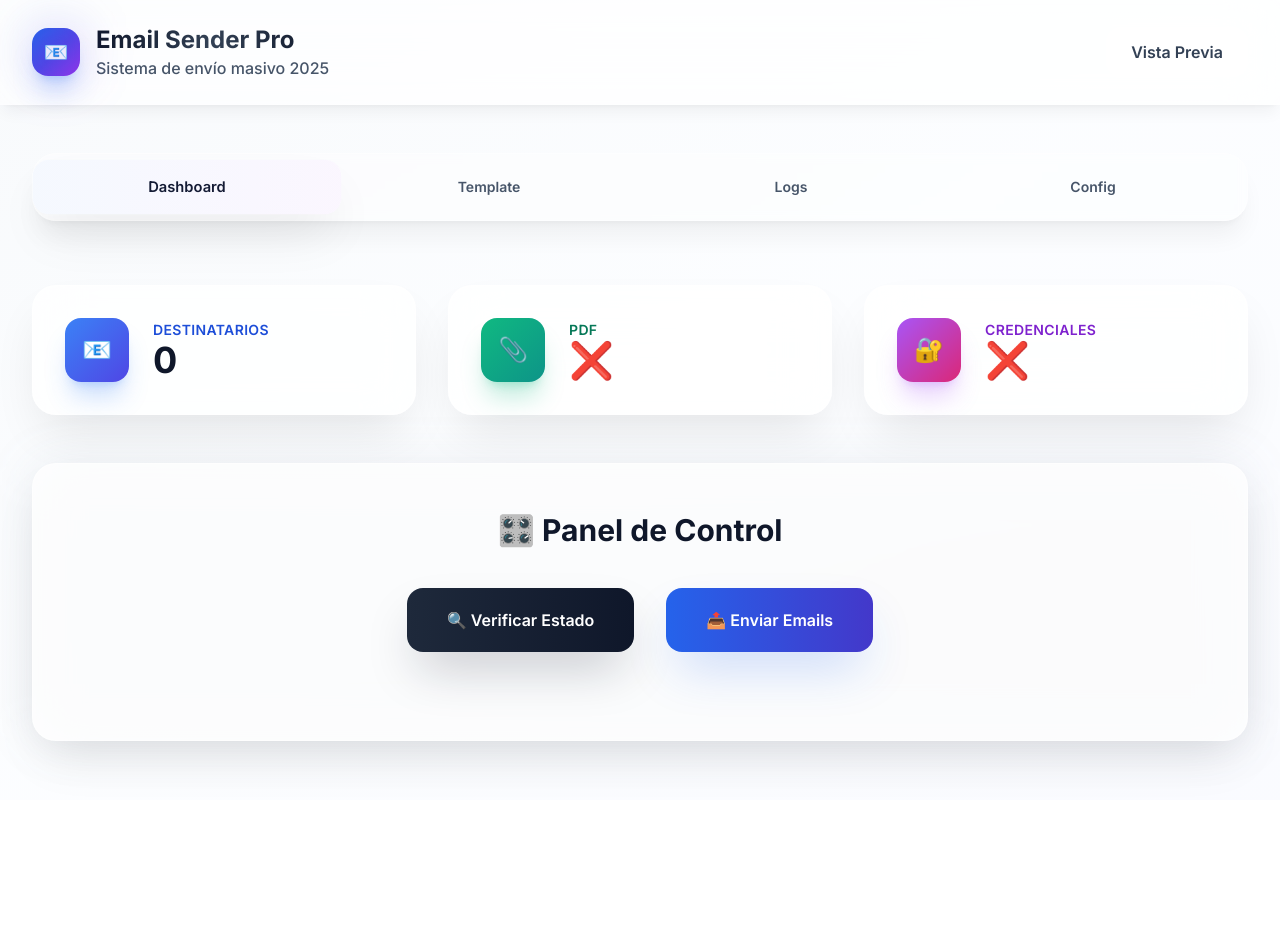
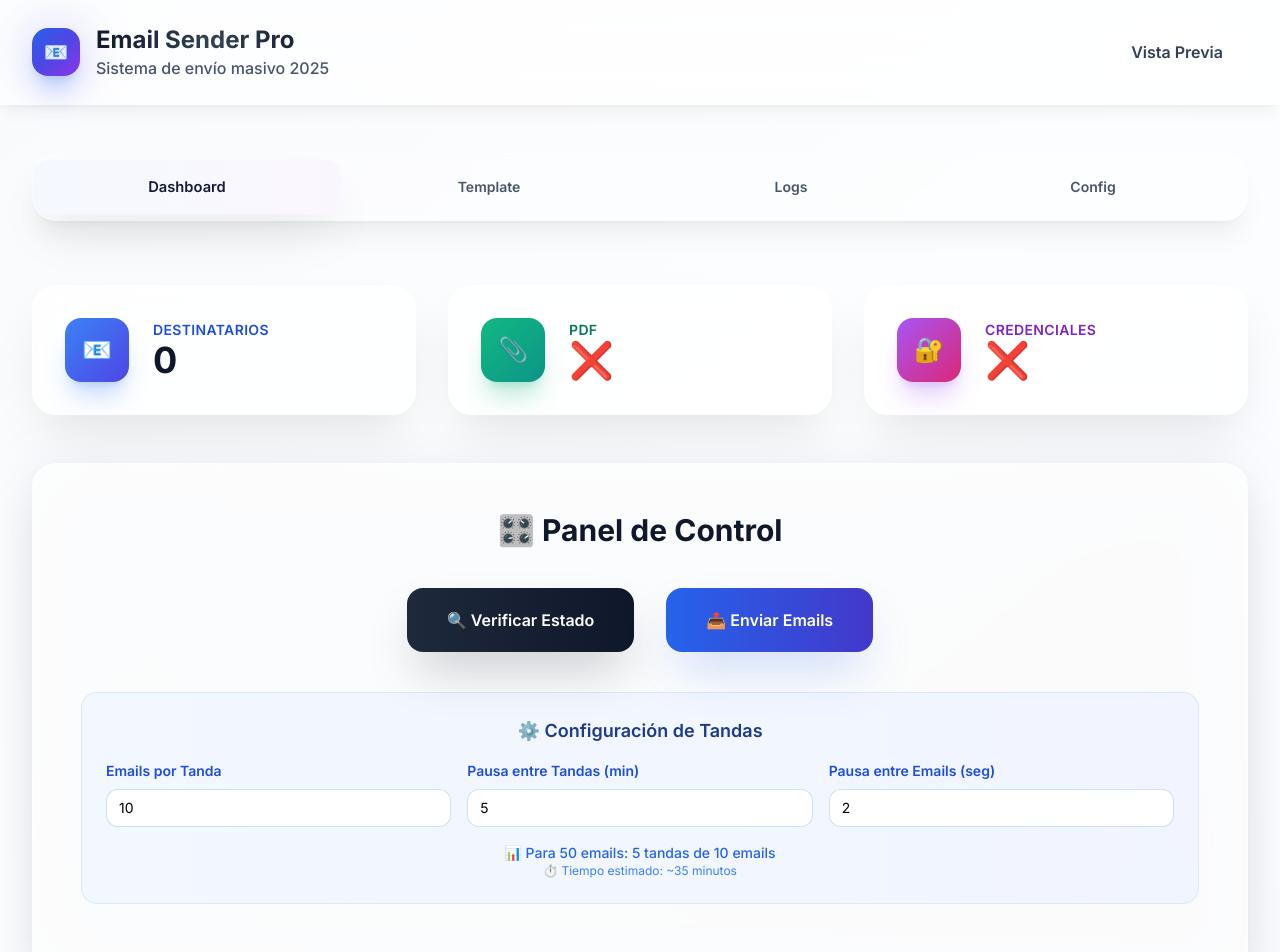
Before and after one commit to tucsdigital/envio_emails, a Next.js app: page / in a window 1280 px wide. Shown: the top 952 px of the page. Before the commit the page ends 800 px from the top, so only its background shows below. Built offline with nearby package versions, Linux system fonts and the light colour scheme.

Commit message:
soluciones

```diff
--- a/app/api/send-emails/route.ts
+++ b/app/api/send-emails/route.ts
@@ -26,10 +26,10 @@ const createTransporter = () => {
       user: process.env.GMAIL_USER,
       pass: process.env.GMAIL_PASSWORD,
     },
-    // Configuraciones adicionales para mejor estabilidad
-    connectionTimeout: 60000, // 60 segundos
-    greetingTimeout: 30000,   // 30 segundos
-    socketTimeout: 60000,     // 60 segundos
+    // Configuraciones más agresivas para evitar timeouts
+    connectionTimeout: 15000, // 15 segundos
+    greetingTimeout: 10000,   // 10 segundos
+    socketTimeout: 15000,     // 15 segundos
   });
 };
 
@@ -222,7 +222,7 @@ const enviarEmail = async (
 };
 
 // Función principal para enviar emails a todos los destinatarios
-const enviarEmailsMasivos = async (template?: any): Promise<EmailResult[]> => {
+const enviarEmailsMasivos = async (template?: any, tandaConfig?: any): Promise<EmailResult[]> => {
   const resultados: EmailResult[] = [];
 
   try {
@@ -268,12 +268,30 @@ const enviarEmailsMasivos = async (template?: any): Promise<EmailResult[]> => {
       throw new Error(`Error de conexión SMTP: ${verifyError instanceof Error ? verifyError.message : 'Error desconocido'}`);
     }
 
-    // Enviar emails a cada destinatario
-    for (let i = 0; i < destinatarios.length; i++) {
+    // Configuración de tandas para evitar límites de Gmail
+    const TAMANO_TANDA = tandaConfig?.tamanoTanda || 10; // Emails por tanda
+    const PAUSA_ENTRE_TANDAS = (tandaConfig?.pausaEntreTandas || 5) * 60 * 1000; // minutos a ms
+    const PAUSA_ENTRE_EMAILS = (tandaConfig?.pausaEntreEmails || 2) * 1000; // segundos a ms
+
+    const totalTandas = Math.ceil(destinatarios.length / TAMANO_TANDA);
+    console.log(`📊 Configuración de tandas: ${TAMANO_TANDA} emails por tanda, ${totalTandas} tandas totales`);
+
+    // Enviar emails por tandas
+    for (let tanda = 0; tanda < totalTandas; tanda++) {
+      const inicioTanda = tanda * TAMANO_TANDA;
+      const finTanda = Math.min(inicioTanda + TAMANO_TANDA, destinatarios.length);
+      const emailsEnTanda = finTanda - inicioTanda;
+
+      console.log(`\n📦 === TANDA ${tanda + 1}/${totalTandas} ===`);
+      console.log(`📤 Enviando emails ${inicioTanda + 1} a ${finTanda} (${emailsEnTanda} emails)`);
+
+      // Enviar emails de esta tanda
+      for (let i = inicioTanda; i < finTanda; i++) {
         const email = destinatarios[i];
         const progreso = Math.round(((i + 1) / destinatarios.length) * 100);
+        const progresoTanda = Math.round(((i - inicioTanda + 1) / emailsEnTanda) * 100);
 
-      console.log(`📤 [${progreso}%] Enviando email ${i + 1}/${destinatarios.length} a: ${email}`);
+        console.log(`📤 [${progreso}%] Tanda ${tanda + 1}: ${progresoTanda}% - Email ${i + 1}/${destinatarios.length} a: ${email}`);
 
         try {
           const resultado = await enviarEmail(transporter, email, pdfPath, template);
@@ -293,11 +311,22 @@ const enviarEmailsMasivos = async (template?: any): Promise<EmailResult[]> => {
           });
         }
 
-      // Pausa entre envíos para evitar límites de rate y spam
-      if (i < destinatarios.length - 1) {
-        const delay = Math.random() * 1000 + 1000; // Entre 1-2 segundos
-        console.log(`⏳ Esperando ${Math.round(delay)}ms antes del siguiente envío...`);
-        await new Promise(resolve => setTimeout(resolve, delay));
+        // Pausa entre emails de la misma tanda
+        if (i < finTanda - 1) {
+          console.log(`⏳ Esperando ${PAUSA_ENTRE_EMAILS/1000}s antes del siguiente email...`);
+          await new Promise(resolve => setTimeout(resolve, PAUSA_ENTRE_EMAILS));
+        }
+      }
+
+      // Pausa entre tandas (excepto en la última)
+      if (tanda < totalTandas - 1) {
+        console.log(`\n⏸️ === PAUSA ENTRE TANDAS ===`);
+        console.log(`⏳ Esperando ${PAUSA_ENTRE_TANDAS/60000} minutos antes de la siguiente tanda...`);
+        console.log(`📊 Progreso general: ${Math.round((finTanda / destinatarios.length) * 100)}% completado`);
+
+        await new Promise(resolve => setTimeout(resolve, PAUSA_ENTRE_TANDAS));
+
+        console.log(`🚀 Continuando con la siguiente tanda...`);
       }
     }
 
@@ -314,6 +343,10 @@ const enviarEmailsMasivos = async (template?: any): Promise<EmailResult[]> => {
 
 // Handler POST para la API route
 export async function POST(request: NextRequest) {
+  // Crear un AbortController para manejar timeouts
+  const controller = new AbortController();
+  const timeoutId = setTimeout(() => controller.abort(), 240000); // 4 minutos
+
   try {
     console.log('🚀 Iniciando proceso de envío de emails masivos...');
     console.log('🔍 Variables de entorno:');
@@ -322,12 +355,15 @@ export async function POST(request: NextRequest) {
     console.log('  - SMTP_HOST:', process.env.SMTP_HOST || 'smtp.gmail.com (default)');
     console.log('  - SMTP_PORT:', process.env.SMTP_PORT || '587 (default)');
 
-    // Obtener el template del body de la request
+    // Obtener el template y configuración de tandas del body de la request
     let template = null;
+    let tandaConfig = null;
     try {
       const body = await request.json();
       template = body.template;
+      tandaConfig = body.tandaConfig;
       console.log('📝 Template recibido:', template ? 'SÍ' : 'NO (usando valores por defecto)');
+      console.log('⚙️ Configuración de tandas:', tandaConfig ? 'SÍ' : 'NO (usando valores por defecto)');
     } catch (error) {
       console.log('⚠️ No se pudo parsear el body de la request, usando valores por defecto');
     }
@@ -349,12 +385,22 @@ export async function POST(request: NextRequest) {
 
     console.log('✅ Credenciales verificadas, procediendo con el envío...');
 
-    // Ejecutar el envío masivo con el template
-    const resultados = await enviarEmailsMasivos(template);
+    // Ejecutar el envío masivo con el template y configuración de tandas usando AbortController
+    const resultados = await Promise.race([
+      enviarEmailsMasivos(template, tandaConfig),
+      new Promise((_, reject) => {
+        controller.signal.addEventListener('abort', () => {
+          reject(new Error('Timeout: La operación tardó demasiado (4 minutos)'));
+        });
+      })
+    ]) as EmailResult[];
+
+    // Limpiar el timeout
+    clearTimeout(timeoutId);
 
     // Calcular estadísticas
-    const exitosos = resultados.filter(r => r.success).length;
-    const fallidos = resultados.filter(r => !r.success).length;
+    const exitosos = resultados.filter((r: EmailResult) => r.success).length;
+    const fallidos = resultados.filter((r: EmailResult) => !r.success).length;
 
     console.log(`📊 Resumen final: ${exitosos} exitosos, ${fallidos} fallidos de ${resultados.length} total`);
 
@@ -373,16 +419,34 @@ export async function POST(request: NextRequest) {
     });
 
   } catch (error) {
+    // Limpiar el timeout en caso de error
+    clearTimeout(timeoutId);
+
     const errorMessage = error instanceof Error ? error.message : 'Error desconocido';
     console.error('💥 Error en la API route:', errorMessage);
 
+    // Determinar el status code apropiado
+    let statusCode = 500;
+    let errorType = 'Error interno del servidor';
+
+    if (errorMessage.includes('Timeout')) {
+      statusCode = 408;
+      errorType = 'Timeout: La operación tardó demasiado (4 minutos)';
+    } else if (errorMessage.includes('Credenciales')) {
+      statusCode = 401;
+      errorType = 'Error de autenticación';
+    } else if (errorMessage.includes('SMTP')) {
+      statusCode = 502;
+      errorType = 'Error de conexión SMTP';
+    }
+
     return NextResponse.json(
       {
-        error: 'Error interno del servidor',
+        error: errorType,
         details: errorMessage,
         timestamp: new Date().toISOString()
       },
-      { status: 500 }
+      { status: statusCode }
     );
   }
 }
@@ -452,3 +516,17 @@ export async function GET() {
     );
   }
 }
+
+// Configuración de timeout global
+export const maxDuration = 300; // 5 minutos máximo
+export const dynamic = 'force-dynamic';
+
+// Middleware para manejar errores globalmente
+process.on('unhandledRejection', (reason, promise) => {
+  console.error('❌ Unhandled Rejection at:', promise, 'reason:', reason);
+});
+
+process.on('uncaughtException', (error) => {
+  console.error('💥 Uncaught Exception:', error);
+  process.exit(1);
+});
--- a/app/page.tsx
+++ b/app/page.tsx
@@ -43,6 +43,13 @@ export default function Home() {
     body: "Esperamos que este mensaje te encuentre bien.\n\nTe adjuntamos un documento PDF importante que requiere tu atención inmediata.\n\nPor favor, revisa el contenido del documento y no dudes en contactarnos si tienes alguna pregunta o necesitas aclaraciones adicionales.\n\nEste documento contiene información relevante para tu trabajo y requiere tu revisión lo antes posible.",
     signature: "Saludos,",
     companyName: "Maderas Caballero",
+  });
+
+  // Configuración de tandas
+  const [tandaConfig, setTandaConfig] = useState({
+    tamanoTanda: 10,
+    pausaEntreTandas: 5, // minutos
+    pausaEntreEmails: 2, // segundos
   });
 
   const addLog = (type: LogEntry["type"], message: string) => {
@@ -117,12 +124,21 @@ export default function Home() {
         headers: {
           "Content-Type": "application/json",
         },
-        body: JSON.stringify({ template: emailTemplate }),
+        body: JSON.stringify({
+          template: emailTemplate,
+          tandaConfig: tandaConfig
+        }),
       });
 
       if (!response.ok) {
-        const errorData = await response.json();
-        throw new Error(errorData.error || "Error en el servidor");
+        let errorData;
+        try {
+          errorData = await response.json();
+        } catch (parseError) {
+          // Si no se puede parsear JSON, usar el status text
+          throw new Error(`Error ${response.status}: ${response.statusText}`);
+        }
+        throw new Error(errorData.error || `Error ${response.status}: ${response.statusText}`);
       }
 
       const data = await response.json();
@@ -188,8 +204,16 @@ export default function Home() {
         setResult(data);
         setError(null);
       } else {
-        addLog("error", `❌ Error: ${data.error}`);
-        setError(data.error);
+        let errorData;
+        try {
+          errorData = await response.json();
+        } catch (parseError) {
+          addLog("error", `❌ Error ${response.status}: ${response.statusText}`);
+          setError(`Error ${response.status}: ${response.statusText}`);
+          return;
+        }
+        addLog("error", `❌ Error: ${errorData.error || 'Error desconocido'}`);
+        setError(errorData.error || 'Error desconocido');
       }
     } catch (err) {
       addLog("error", "❌ Error al verificar estado");
@@ -478,6 +502,71 @@ export default function Home() {
                     </span>
                     <div className="absolute inset-0 bg-gradient-to-r from-blue-500 to-indigo-600 rounded-2xl opacity-0 group-hover:opacity-100 transition-opacity duration-300"></div>
                   </button>
+                </div>
+
+                {/* Configuración de Tandas */}
+                <div className="mb-8 p-6 bg-gradient-to-r from-blue-50/80 to-indigo-50/80 rounded-2xl border border-blue-200/50">
+                  <h3 className="text-lg font-semibold text-blue-900 mb-4 text-center">
+                    ⚙️ Configuración de Tandas
+                  </h3>
+                  <div className="grid grid-cols-1 md:grid-cols-3 gap-4">
+                    <div>
+                      <label className="block text-sm font-semibold text-blue-700 mb-2">
+                        Emails por Tanda
+                      </label>
+                      <input
+                        type="number"
+                        min="5"
+                        max="20"
+                        value={tandaConfig.tamanoTanda}
+                        onChange={(e) => setTandaConfig(prev => ({
+                          ...prev,
+                          tamanoTanda: parseInt(e.target.value) || 10
+                        }))}
+                        className="w-full px-3 py-2 border border-blue-300/50 rounded-xl focus:ring-2 focus:ring-blue-500/20 focus:border-blue-500 text-sm"
+                      />
+                    </div>
+                    <div>
+                      <label className="block text-sm font-semibold text-blue-700 mb-2">
+                        Pausa entre Tandas (min)
+                      </label>
+                      <input
+                        type="number"
+                        min="1"
+                        max="15"
+                        value={tandaConfig.pausaEntreTandas}
+                        onChange={(e) => setTandaConfig(prev => ({
+                          ...prev,
+                          pausaEntreTandas: parseInt(e.target.value) || 5
+                        }))}
+                        className="w-full px-3 py-2 border border-blue-300/50 rounded-xl focus:ring-2 focus:ring-blue-500/20 focus:border-blue-500 text-sm"
+                      />
+                    </div>
+                    <div>
+                      <label className="block text-sm font-semibold text-blue-700 mb-2">
+                        Pausa entre Emails (seg)
+                      </label>
+                      <input
+                        type="number"
+                        min="1"
+                        max="5"
+                        value={tandaConfig.pausaEntreEmails}
+                        onChange={(e) => setTandaConfig(prev => ({
+                          ...prev,
+                          pausaEntreEmails: parseInt(e.target.value) || 2
+                        }))}
+                        className="w-full px-3 py-2 border border-blue-300/50 rounded-xl focus:ring-2 focus:ring-blue-500/20 focus:border-blue-500 text-sm"
+                      />
+                    </div>
+                  </div>
+                  <div className="mt-4 text-center">
+                    <p className="text-sm text-blue-600 font-medium">
+                      📊 Para 50 emails: {Math.ceil(50 / tandaConfig.tamanoTanda)} tandas de {tandaConfig.tamanoTanda} emails
+                    </p>
+                    <p className="text-xs text-blue-500">
+                      ⏱️ Tiempo estimado: ~{Math.ceil(50 / tandaConfig.tamanoTanda) * tandaConfig.pausaEntreTandas + Math.ceil(50 / tandaConfig.tamanoTanda) * 2} minutos
+                    </p>
+                  </div>
                 </div>
 
                 {/* Progress Bar */}
```
Also changed, not shown: next.config.js (+16 -1 lines). Lines whose indentation alone changed are shown as unchanged.
